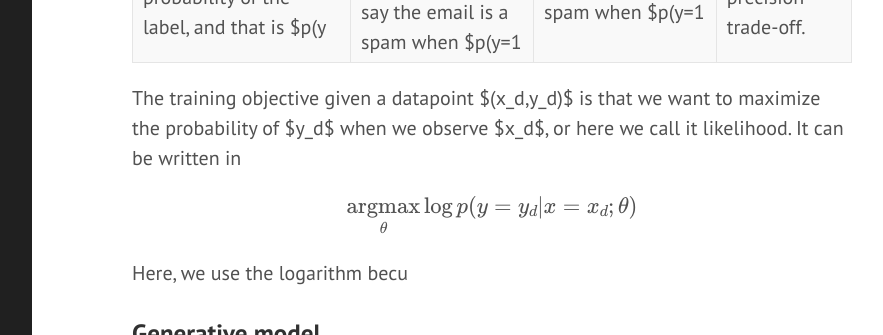
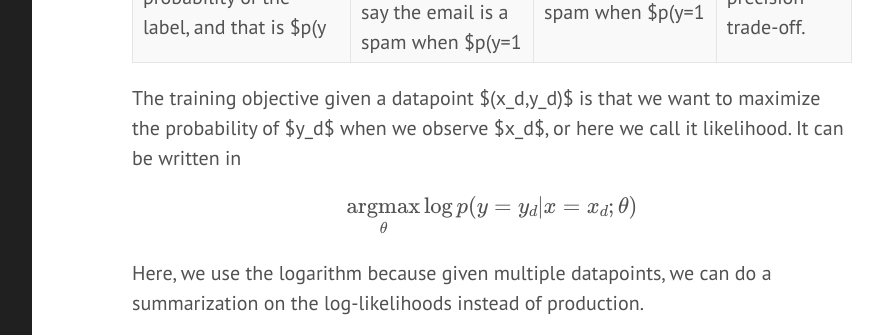
Before and after one commit to zomux/nlper, a Jekyll site: the page built from _posts/2019-10-27-what-is-discrete-generative-model.md, in a window 1280 px wide and 900 px high, scrolled down 746 px, cut to the strip 0-335 px from the top of the window. Shown: the whole strip, without its empty margins (328-1211 px from the left). Built offline with Jekyll 4.4.1, drawn with Linux system fonts in a browser that asks for light colours; formulas are drawn with MathJax 3; comment, search, counter and statistics services are not loaded.

Commit message:
_posts/2019-10-27-what-is-discrete-generative-model.md updated from https://stackedit.io/

```diff
--- a/_posts/2019-10-27-what-is-discrete-generative-model.md
+++ b/_posts/2019-10-27-what-is-discrete-generative-model.md
@@ -20,12 +20,12 @@ The training objective given a datapoint $(x_d,y_d)$ is that we want to maximize
 
 $$ \mathop{\mathrm{argmax}}\limits_\theta \log p(y=y_d|x=x_d;\theta) $$
 
-Here, we use the logarithm becu
+Here, we use the logarithm because given multiple datapoints, we can do a summarization on the log-likelihoods instead of production.
 
 ### Generative model
 
 ![variables](https://i.imgur.com/A8nKrSp.png)
 <!--stackedit_data:
-eyJoaXN0b3J5IjpbLTExMDIzODY0ODcsLTUyNTYzNjMxNywtMT
-AyODA5OTA4Nl19
+eyJoaXN0b3J5IjpbMTQ4NzMyNzQ5OSwtNTI1NjM2MzE3LC0xMD
+I4MDk5MDg2XX0=
 -->
```
